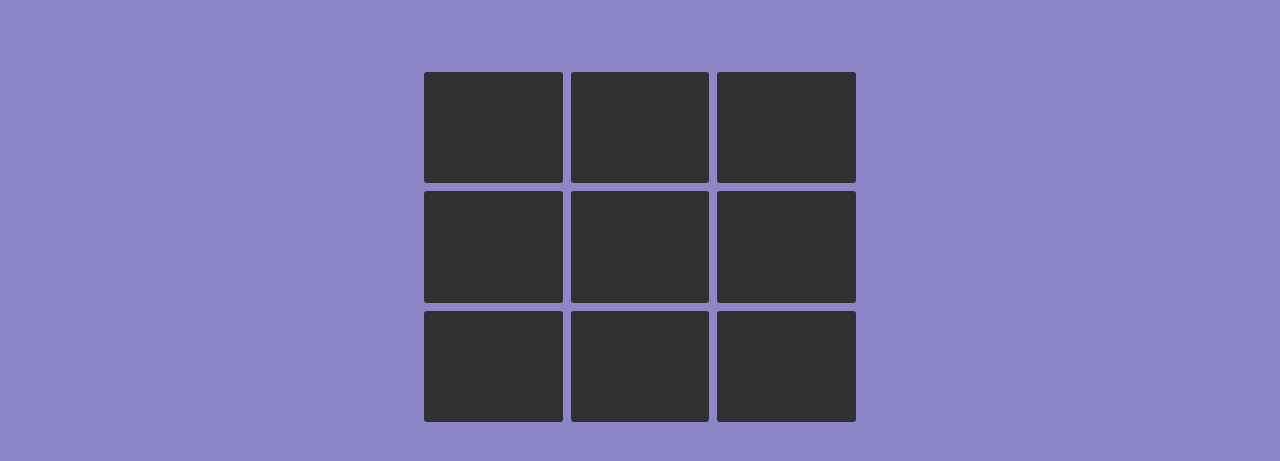
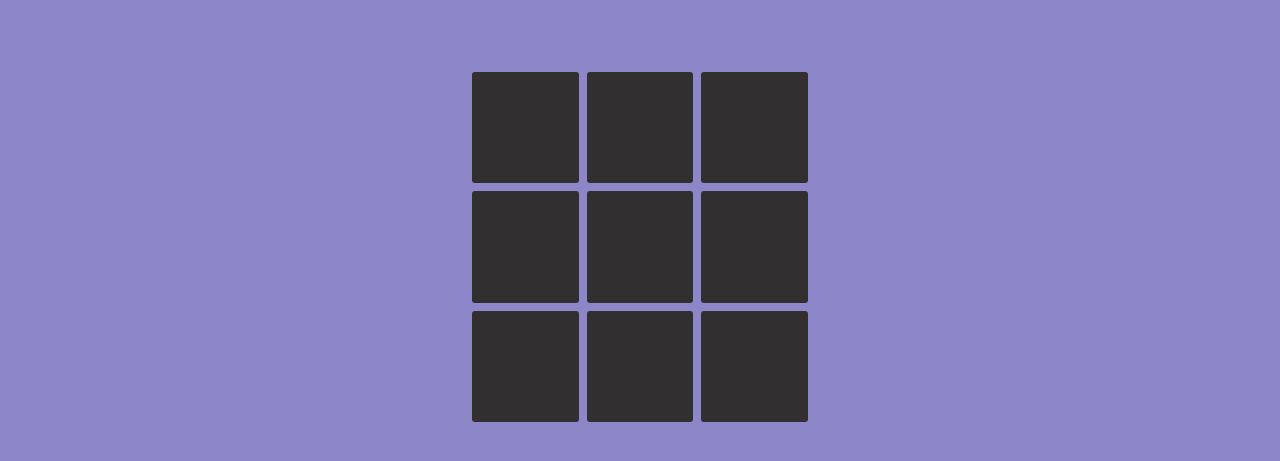
Before and after one commit to MickFrog/ticTac, a plain HTML site: page index.html in a window 1280 px wide. Shown: the part 303-764 px from the top of the page. Drawn offline with Linux system fonts and the light colour scheme; a web font is replaced by a local one.

Commit message:
adjust gameBoard width max function

```diff
--- a/style.css
+++ b/style.css
@@ -83,7 +83,7 @@
 .gameBoard {
     display: grid;
     grid-template: repeat(3, 1fr) / repeat(3, 1fr);
-    width: max(27rem, 25%);
+    width: max(21rem, 25%);
     height: 70%;
     gap: .5rem
 }
```
